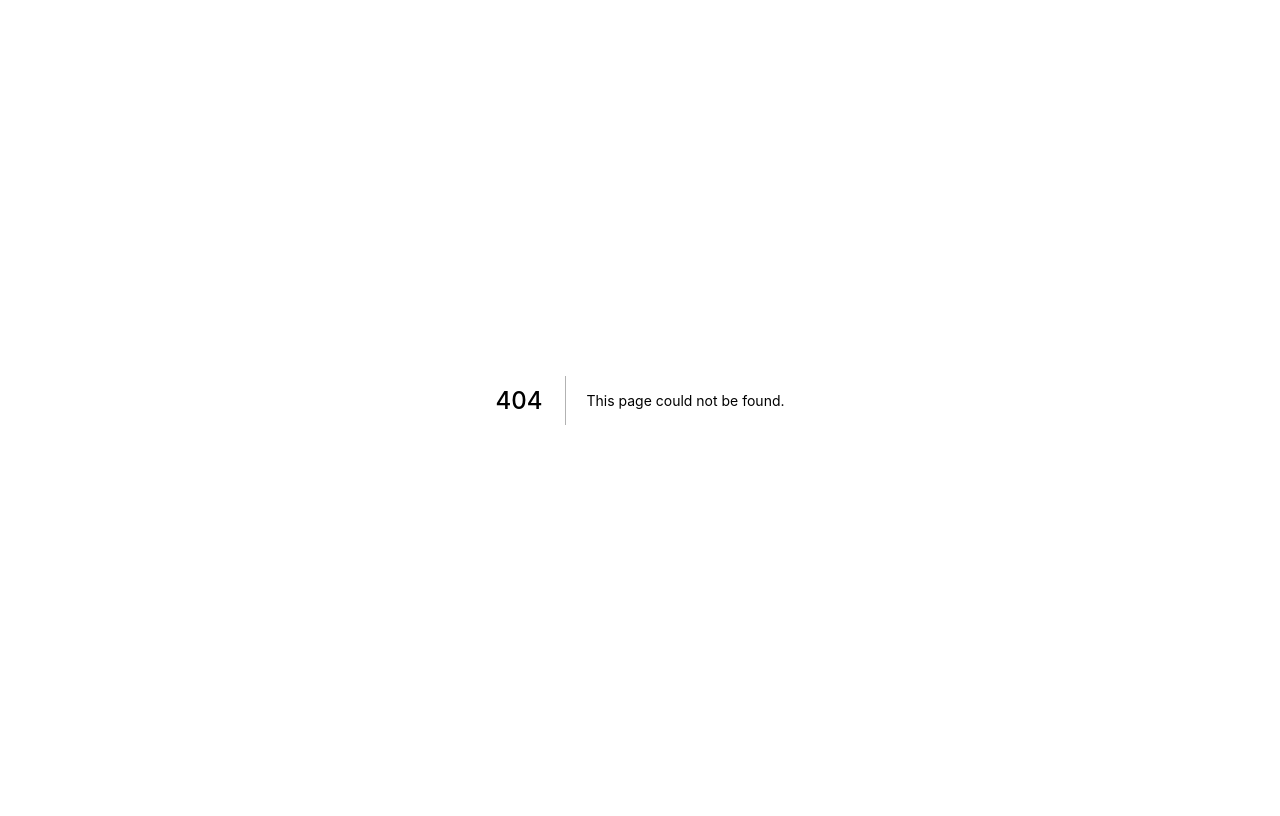
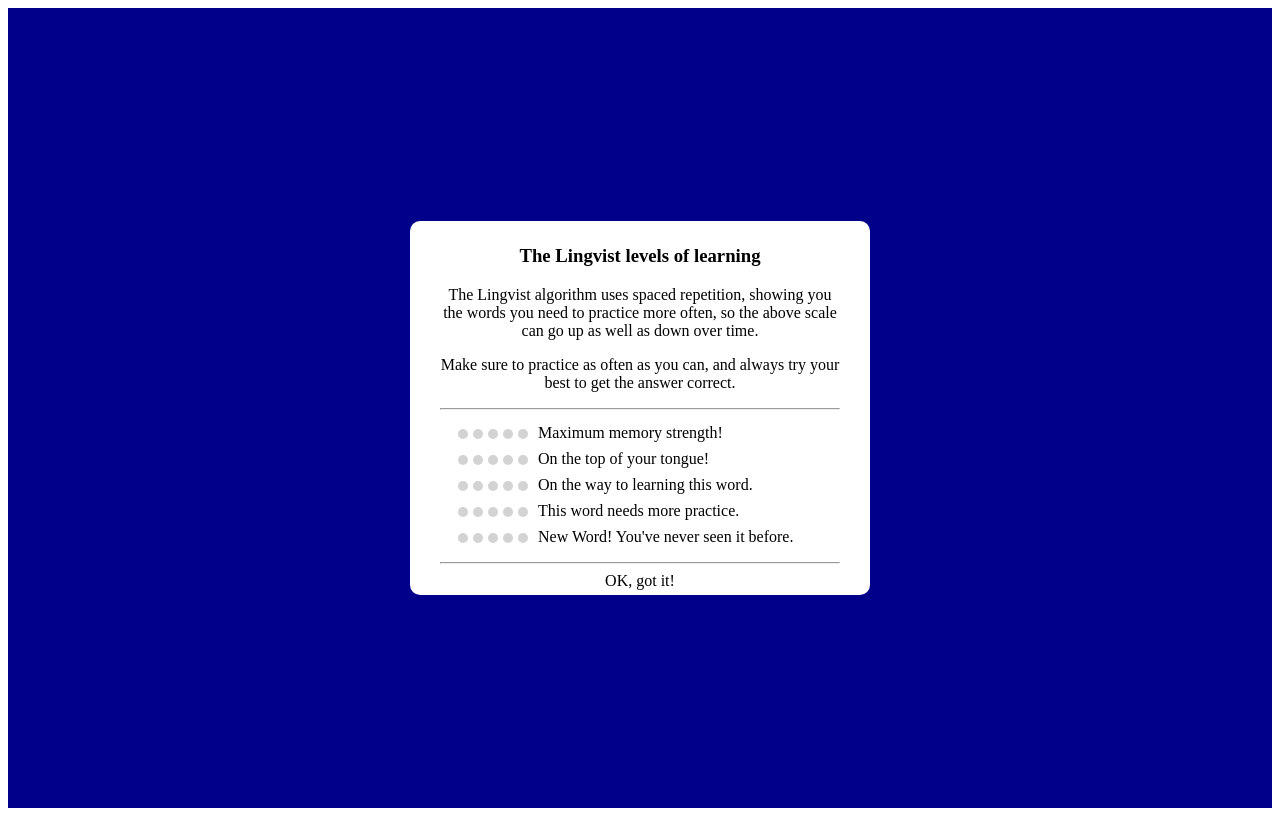
Before and after one commit to alexabush/lingvist-clone, a Next.js app: page /levels in a window 1280 px wide. Before the commit this address had no page. Built offline with nearby package versions, Linux system fonts and the light colour scheme.

Commit message:
refactored modal into page component until SSR possible. UI/CSS improvements to header

```diff
--- /dev/null
+++ b/pages/levels.js
@@ -0,0 +1,6 @@
+import react from 'react';
+import LevelsInfo from '../src/comp/LevelsInfo';
+
+export default function Levels() {
+  return <LevelsInfo />;
+}
--- a/src/colors.js
+++ b/src/colors.js
@@ -1,20 +1,20 @@
-export night4 = '#2E3440'
-export night3 = '#3B4252'
-export night2 = '#434C5E'
-export night1 = '#4C566A'
+export const night4 = '#2E3440';
+export const night3 = '#3B4252';
+export const night2 = '#434C5E';
+export const night1 = '#4C566A';
 
-export polar4 = '#D8DEE9'
-export polar3 = '#E5E9F0'
-export polar2 = '#ECEFF4'
-export polar1 = '#FFFFFF'
+export const polar4 = '#D8DEE9';
+export const polar3 = '#E5E9F0';
+export const polar2 = '#ECEFF4';
+export const polar1 = '#FFFFFF';
 
-export frost4 = '#5E81AC'
-export frost3 = '#81A1C1'
-export frost2 = '#88C0D0'
-export frost1 = '#8FBCBB'
+export const frost4 = '#5E81AC';
+export const frost3 = '#81A1C1';
+export const frost2 = '#88C0D0';
+export const frost1 = '#8FBCBB';
 
-export red    = '#BF616A'
-export orange = '#D08770'
-export rellow = '#EBCB8B'
-export green  = '#A3BE8C'
-export purple = '#B48EAD'
+export const red = '#BF616A';
+export const orange = '#D08770';
+export const rellow = '#EBCB8B';
+export const green = '#A3BE8C';
+export const purple = '#B48EAD';
--- /dev/null
+++ b/src/comp/LevelsInfo.js
@@ -0,0 +1,90 @@
+import react from 'react';
+import SFProgressCircles from './SFProgressCircles';
+import Link from 'next/link';
+
+export default function LevelsInfo() {
+  function stopProp(e) {
+    e.stopPropagation();
+  }
+  return (
+    <div className="LevelsInfo">
+      <div onClick={stopProp} className="LevelsInfoCard">
+        <h3>The Lingvist levels of learning</h3>
+        <p>
+          The Lingvist algorithm uses spaced repetition, showing you the words you need to practice more often, so the
+          above scale can go up as well as down over time.
+        </p>
+        <p>Make sure to practice as often as you can, and always try your best to get the answer correct.</p>
+        <hr />
+
+        <RepetitionInfo />
+        <hr />
+        <Link href="/lingvist">
+          <div
+            onClick={() => {
+              console.log('modal close');
+            }}
+            className="LevelsModalFooter"
+          >
+            OK, got it!
+          </div>
+        </Link>
+      </div>
+      <style jsx>{`
+        .LevelsInfo {
+          min-height: 100vh;
+          background: darkblue;
+          display: flex;
+          justify-content: center;
+          align-items: center;
+        }
+        .LevelsInfoCard {
+          padding: 5px 30px;
+          max-width: 400px;
+          max-height: 450px;
+          text-align: center;
+          border-radius: 10px;
+          background: white;
+        }
+      `}</style>
+    </div>
+  );
+}
+
+function RepetitionInfo() {
+  return (
+    <div className="RepetitionInfo">
+      <RepetitionInfoLevel num={5} text="Maximum memory strength!" color="lightgreen" />
+      <RepetitionInfoLevel num={4} text="On the top of your tongue!" color="blue" />
+      <RepetitionInfoLevel num={3} text="On the way to learning this word." color="purple" />
+      <RepetitionInfoLevel num={2} text="This word needs more practice." color="teal" />
+      <RepetitionInfoLevel num={1} text="New Word! You've never seen it before." color="darkorange" />
+      <style jsx>{`
+        .RepetitionInfo {
+          padding: 3px 0;
+        }
+      `}</style>
+    </div>
+  );
+}
+
+function RepetitionInfoLevel({ text, num, color }) {
+  return (
+    <div className="RepetitionInfoLevel">
+      <div className="SFProgressCircles--container">
+        <SFProgressCircles strength={num} color={color} />
+      </div>
+      <div className="infoText">{text}</div>
+      <style jsx>{`
+        .RepetitionInfoLevel {
+          padding: 3px;
+          display: flex;
+        }
+        .SFProgressCircles--container {
+          margin: 0 10px;
+          padding: 5px 0;
+        }
+      `}</style>
+    </div>
+  );
+}
--- a/src/comp/SFProgressCircles.js
+++ b/src/comp/SFProgressCircles.js
@@ -1,8 +1,33 @@
-function ProgressDot({ color, isFilled }) {
+export default function SFProgressCircles({ strength = 2, color = 'turquoise' }) {
+  function makeDots() {
+    let dots = [];
+    for (let i = 0; i < 5; i++) {
+      if (i < strength) {
+        dots.push(<ProgressCircle color={color} isFilled />);
+      } else {
+        dots.push(<ProgressCircle />);
+      }
+    }
+    return dots;
+  }
   return (
-    <div className="ProgressDot">
+    <div className="SFProgressCircles">
+      {makeDots()}
       <style jsx>{`
-        .ProgressDot {
+        .SFProgressCircles {
+          display: flex;
+          align-items: center;
+        }
+      `}</style>
+    </div>
+  );
+}
+
+function ProgressCircle({ color, isFilled }) {
+  return (
+    <div className="ProgressCircle">
+      <style jsx>{`
+        .ProgressCircle {
           height: 10px;
           width: 10px;
           background: ${isFilled && color ? color : 'lightgrey'};
@@ -13,59 +38,3 @@
     </div>
   );
 }
-
-export default function SFProgressCircles({ strength = 2, color = 'turquoise', toggleModal }) {
-  function makeDots() {
-    let dots = [];
-    for (let i = 0; i < 5; i++) {
-      if (i < strength) {
-        dots.push(<ProgressDot color={color} isFilled />);
-      } else {
-        dots.push(<ProgressDot />);
-      }
-    }
-    return dots;
-  }
-  return (
-    <div onClick={toggleModal} className="ProgressDots">
-      {makeDots()}
-      <ProgressInfo />
-      <style jsx>{`
-        .ProgressDots {
-          display: flex;
-          margin: 0 10px;
-          padding: 5px 0;
-          align-items: center;
-        }
-        .ProgressDots:hover .ProgressInfo {
-          display: block;
-        }
-        .ProgressDots:hover {
-          cursor: pointer;
-          background: tan;
-        }
-
-        .ProgressInfo span {
-          font-family: Cambria, Cochin, Georgia, Times, 'Times New Roman', serif;
-        }
-      `}</style>
-    </div>
-  );
-}
-function ProgressInfo() {
-  return (
-    <div className="ProgressInfo">
-      This work needs more practice <span>Find out more</span>
-      <style jsx>{`
-        .ProgressInfo {
-          font-size: 0.8rem;
-          // display: none;
-          margin: 0 10px;
-        }
-        .ProgressDots:hover .ProgressInfo {
-          display: block;
-        }
-      `}</style>
-    </div>
-  );
-}
--- a/src/comp/SFTooltip.js
+++ b/src/comp/SFTooltip.js
@@ -23,9 +23,9 @@
           background: ${polar1};
           color: ${night4};
           padding: 5px 20px;
-          border-radius: 5px;
+          border-radius: 3px;
           position: absolute;
-          box-shadow: 3px 3px 3px 1px ${night4};
+          box-shadow: 3px 3px 5px -3px ${night4};
         }
         .Tooltip::after {
           display: none;
```
Also changed, not shown: pages/index.js (+12 -7 lines), pages/lingvist.js (+16 -112 lines), src/comp/SFLanguageCard.js (+50 -14 lines), src/comp/SFModal.js (added, +13 -0 lines).
